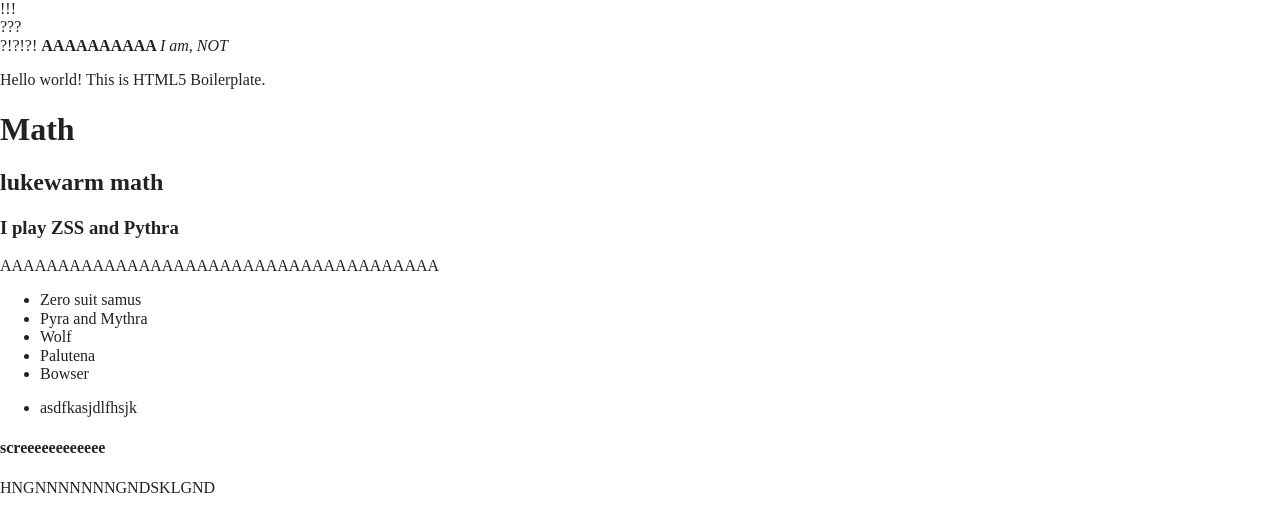
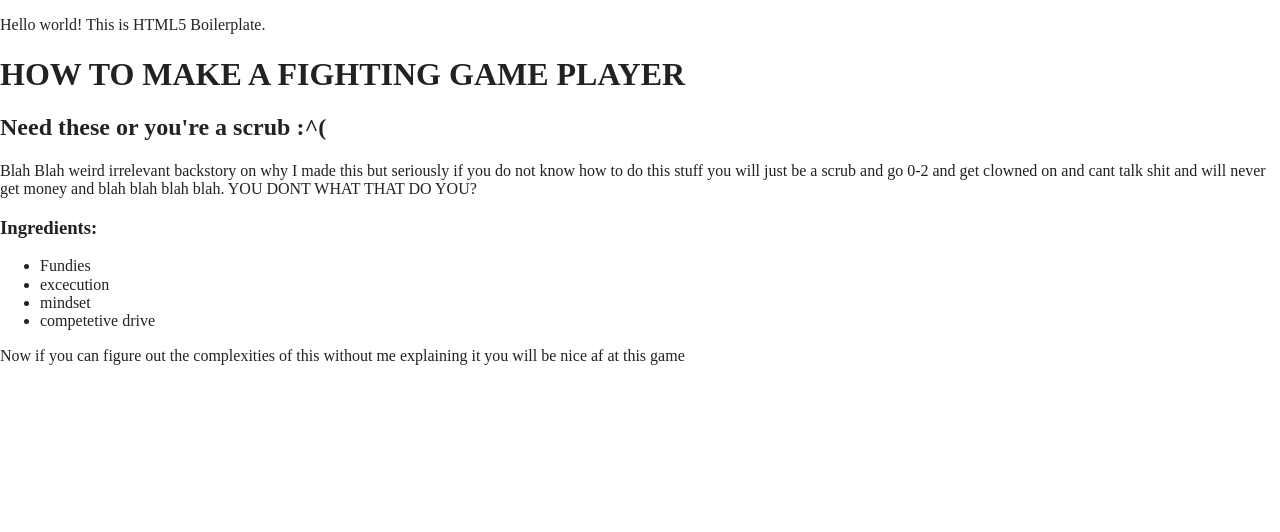
Before and after one commit to LeoAethereus/html-structure-assignment, a website built with Parcel: page index.html in a window 1280 px wide. Built offline with nearby package versions, Linux system fonts and the light colour scheme.

Commit message:
Made a recipe as my pushed code for today

```diff
--- a/index.html
+++ b/index.html
@@ -23,11 +23,7 @@
 </head>
 
 <body>
-  <a> !!! </a>
-  <div> ??? </div>
-  <span> ?!?!?! </span>
-  <strong> AAAAAAAAAA </strong>
-  <em> I am, NOT </em>
+
 
   <!-- Add your site or application content here -->
   <p>Hello world! This is HTML5 Boilerplate.</p>
@@ -42,21 +38,23 @@
   </script>
   <script src="https://www.google-analytics.com/analytics.js" async></script>
 </body>
-<h1> Math</h1>
-<h2> lukewarm math</h2>
-<h3>I play ZSS and Pythra</h3>
-<p1> AAAAAAAAAAAAAAAAAAAAAAAAAAAAAAAAAAAAAA</p1>
+<h1> HOW TO MAKE A FIGHTING GAME PLAYER <h1>
+<h2>Need these or you're a scrub :^(</h2>
 
- <!-- unordered list -->
-<ul><li> Zero suit samus</li>
-  <li>Pyra and Mythra</li>
-  <li>Wolf</li>
-  <li>Palutena</li>
-  <li>Bowser</li>
+<p1>Blah Blah weird irrelevant backstory on why I made this but seriously if you do not know how to do this stuff you will just be a
+  scrub and go 0-2 and get clowned on and cant talk shit and will never get money and blah blah blah blah. YOU DONT WHAT THAT DO YOU?
+</p1>
 
-  <li> <p> asdfkasjdlfhsjk</p></li>
+<h3> Ingredients:</h3>
+
+<ul>
+  <li>Fundies</li>
+  <li>excecution</li>
+  <li>mindset</li>
+  <li>competetive drive</li>
 </ul>
 
-<h4> screeeeeeeeeeee</h4>
-<p>HNGNNNNNNNGNDSKLGND</p>
+<p2>Now if you can figure out the complexities of this without me explaining it you will be nice af at this game</p2>
+
+
 </html>
```
